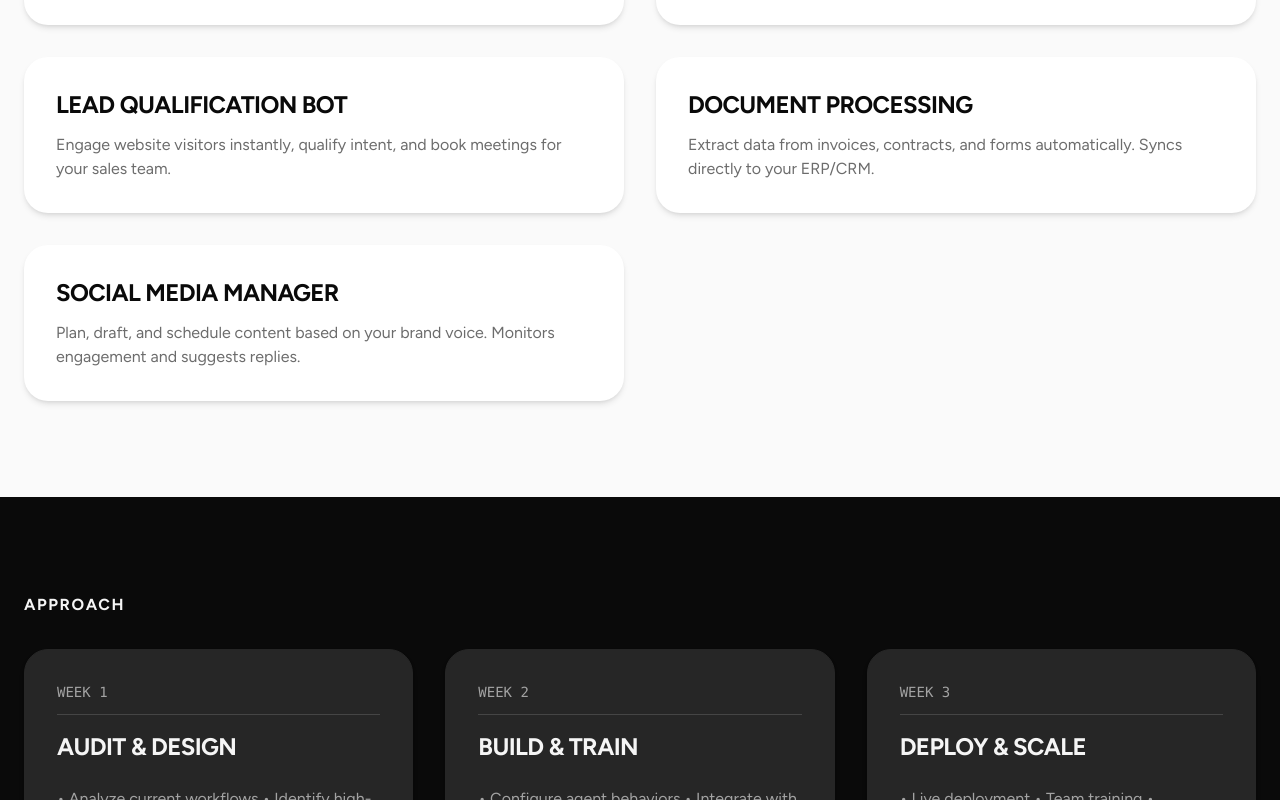
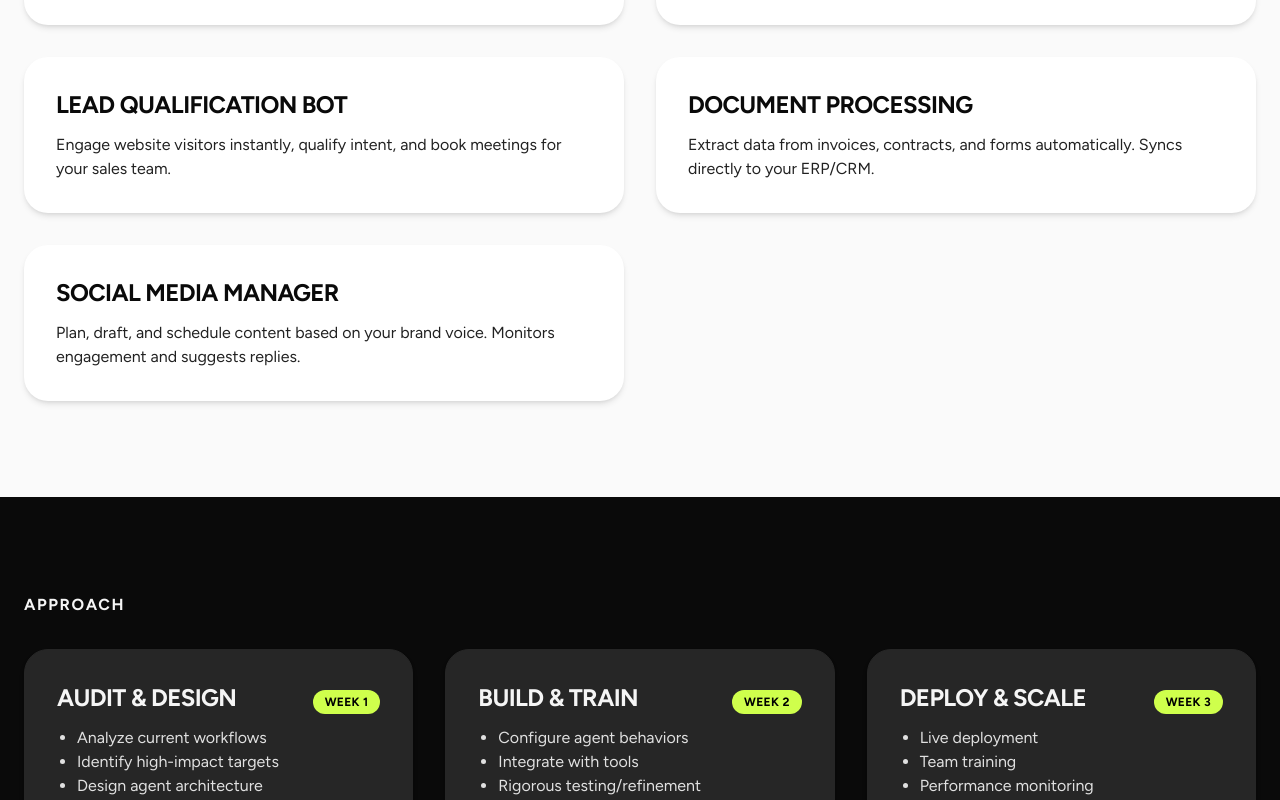
Before and after one commit to jaap-paaj/toc-website, a Next.js app: page /automate in a window 1280 px wide. Shown: the part 800-1600 px from the top of the page. Built offline with nearby package versions, Linux system fonts and the light colour scheme.

Commit message:
feat: implement meta pills, enforce layout canon, and fix bullet rendering

```diff
--- a/src/app/_components/automate/modules/AutomateApproachModule.tsx
+++ b/src/app/_components/automate/modules/AutomateApproachModule.tsx
@@ -1,6 +1,6 @@
 import { HomeModule } from "../../home/HomeModule";
 import { SectionHeader } from "@/components/sections/SectionHeader";
-import { FeatureGridSection } from "@/components/sections/FeatureGridSection";
+import { CatalogGridSection } from "@/components/sections/CatalogGridSection";
 import { spacing } from "@/design-system/tokens/spacing";
 import { cn } from "@/lib/utils";
 import { automateContent } from "@/app/_content/automate";
@@ -11,16 +11,24 @@ export function AutomateApproachModule() {
     // Map content to FeatureGridItem
     // Bullets are joined into a single description string
     const items = approach.items.map(item => ({
-        id: item.badge,
+        // Map badge (Week X) to meta pill instead of ID
+        meta: item.badge,
         title: item.title,
-        description: item.bullets.map(b => `• ${b}`).join("\n")
+        // Pass bullets directly as string[] for CatalogGridSection list rendering
+        description: item.bullets
     }));
 
     return (
         <HomeModule id="approach" width="full" tone="dark" pad="m" gap="none">
             <div className={cn("container mx-auto flex flex-col", spacing.component.sectionHeader)}>
                 <SectionHeader variant="stacked" eyebrow={approach.eyebrow} />
-                <FeatureGridSection items={items} columns={3} />
+                <CatalogGridSection
+                    items={items}
+                    columns={3}
+                    eyebrow=""
+                    description=""
+                    surfaceVariant="card"
+                />
             </div>
         </HomeModule>
     );
--- a/src/app/_components/innovate/modules/InnovatePropositionsModule.tsx
+++ b/src/app/_components/innovate/modules/InnovatePropositionsModule.tsx
@@ -6,7 +6,8 @@ export function InnovatePropositionsModule() {
     const { propositions } = innovateContent;
 
     const items = propositions.items.map(item => ({
-        title: `${item.title} (${item.meta})`,
+        title: item.title,
+        meta: item.meta,
         description: item.body
     }));
 
--- a/src/app/_components/innovate/modules/InnovateSolutionsModule.tsx
+++ b/src/app/_components/innovate/modules/InnovateSolutionsModule.tsx
@@ -6,7 +6,8 @@ export function InnovateSolutionsModule() {
     const { solutions } = innovateContent;
 
     const items = solutions.items.map(item => ({
-        title: `${item.title} (${item.meta})`,
+        title: item.title,
+        meta: item.meta,
         description: item.body
     }));
 
--- a/src/components/sections/CatalogGridSection.tsx
+++ b/src/components/sections/CatalogGridSection.tsx
@@ -3,19 +3,24 @@ import React from "react";
 import { cn } from "@/lib/utils";
 import { SectionHeader } from "./SectionHeader";
 import { Surface } from "@/design-system/components/Surfaces";
+import { MetaPill } from "@/design-system/components/MetaPill";
 import { Heading, Text } from "@/design-system/components/Typography";
 import { spacing } from "@/design-system/tokens/spacing";
+import { SurfaceVariant } from "@/design-system/tokens/surfaces";
 import { typography } from "@/design-system/tokens/typography";
 
 export interface CatalogGridItem {
     title: string;
-    description: string | React.ReactNode;
+    description: string | string[] | React.ReactNode;
+    meta?: string;
 }
 
 export interface CatalogGridSectionProps {
-    eyebrow: string;
-    description: string;
+    eyebrow?: string;
+    description?: string;
     items: CatalogGridItem[];
+    columns?: 2 | 3;
+    surfaceVariant?: SurfaceVariant;
     className?: string;
 }
 
@@ -23,42 +28,67 @@ export function CatalogGridSection({
     eyebrow,
     description,
     items,
+    columns = 2,
+    surfaceVariant = "catalog",
     className
 }: CatalogGridSectionProps) {
     return (
         <div className={cn("flex flex-col gap-6 md:gap-8", className)}>
-            {/* Divider */}
+            {/* Conditional Header & Divider */}
+            {(eyebrow || description) && (
+                <>
                     <div className="border-t border-border/80" />
-
-            {/* Header + Grid */}
                     <div className={cn("flex flex-col", spacing.component.sectionHeader)}>
                         <SectionHeader
                             variant="split"
                             divider={false}
-                    eyebrow={eyebrow}
+                            eyebrow={eyebrow!}
                             description={description}
                         />
+                    </div>
+                </>
+            )}
 
-                <div className="grid grid-cols-1 md:grid-cols-2 gap-6 lg:gap-8 [&>*]:h-auto [&>*]:min-h-0 items-start">
+            {/* Grid Only (Header wrapper removed if no header, but grid needs margin?) */}
+            {/* If header exists, grid is sibling. If not, grid is top level in div. */}
+            {/* We need to ensure spacing is correct. CatalogGridSection usually has gap-6/8. */}
+
+            <div className={cn(
+                "grid grid-cols-1 gap-6 lg:gap-8 items-start [&>*]:h-auto [&>*]:min-h-0",
+                columns === 2 && "md:grid-cols-2",
+                columns === 3 && "md:grid-cols-3"
+            )}>
                 {items.map((item, idx) => (
                     <Surface
                         key={idx}
-                            variant="catalog"
+                        variant={surfaceVariant}
                         className="flex flex-col gap-3 p-6 md:p-8"
                     >
-                            <Heading level={3} size="card" className="text-primary-foreground">
-                                {item.title}
+                        <Heading
+                            level={3}
+                            size="card"
+                            className="flex flex-wrap items-baseline justify-between gap-x-4 gap-y-2 w-full"
+                        >
+                            <span>{item.title}</span>
+                            {item.meta && <MetaPill>{item.meta}</MetaPill>}
                         </Heading>
+                        {Array.isArray(item.description) ? (
+                            <ul className={cn("list-disc pl-5 space-y-1", typography.variants.body.md, "opacity-90 max-w-prose")}>
+                                {item.description.map((bullet, i) => (
+                                    <li key={i}>{bullet}</li>
+                                ))}
+                            </ul>
+                        ) : (
                             <Text
                                 as={typeof item.description === 'string' ? "p" : "div"}
-                                className={cn("text-primary-foreground/60 max-w-prose", typography.variants.body.md)}
+                                className={cn("opacity-90 max-w-prose", typography.variants.body.md)}
                             >
                                 {item.description}
                             </Text>
+                        )}
                     </Surface>
                 ))}
             </div>
         </div>
-        </div>
     );
 }
--- /dev/null
+++ b/src/design-system/components/MetaPill.tsx
@@ -0,0 +1,23 @@
+import React from "react";
+import { cn } from "@/lib/utils";
+import { typography } from "@/design-system/tokens/typography";
+
+export interface MetaPillProps {
+    children: string;
+    className?: string;
+}
+
+export function MetaPill({ children, className }: MetaPillProps) {
+    return (
+        <span
+            className={cn(
+                // Canon: Brand Background + Black Text, Secondary to title
+                "inline-flex items-center justify-center px-3 py-1 rounded-full bg-primary text-black whitespace-nowrap align-middle ml-auto",
+                typography.variants.meta.badge,
+                className
+            )}
+        >
+            {children}
+        </span>
+    );
+}
```
Also changed, not shown: 2 other files (tests, documents, lock files or other folders). Lines whose indentation alone changed are shown as unchanged.
